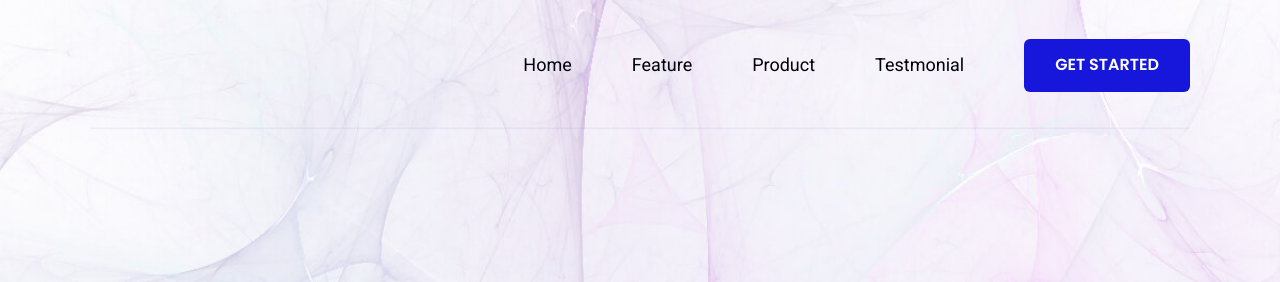
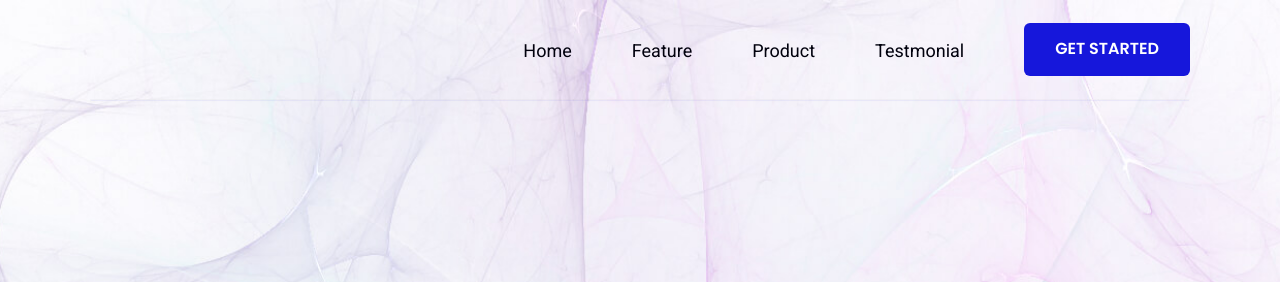
Before and after one commit to FrontEnd-learner/smart-watch-promo, a plain HTML site: page index.html in a window 1280 px wide. Shown: the top 282 px of the page. Drawn offline with Linux system fonts and the light colour scheme.

Commit message:
Change sitenav styles

```diff
--- a/css/style.css
+++ b/css/style.css
@@ -83,12 +83,15 @@ img{
     /* TODO  mulohazali ish shunday qilish yaxshimi yoki keyingi elem.ga padding-top*/
     margin-bottom: 95px; /*o'ylab ko'rish kerak*/
 }
-.sitenav {
+
+.sitenav-wrapper{
     display: flex;
     justify-content: end;
     align-items: center;
+}
+.sitenav {
     padding-top: 39px;
-    padding-bottom: 35px;
+    /* padding-bottom: 35px; */
 }
 .sitenav-list {
     display: flex;
@@ -98,7 +101,9 @@ img{
     margin-right: 60px;
 }
 .sitenav-link {
-    display: inline-block;
+    display: block;
+    padding-bottom: 33px;
+    border-bottom: 3px solid transparent;
     color: var(--accent-color);
     font-family: var(--roboto-font);
     font-size: 18px;
@@ -107,6 +112,7 @@ img{
     transition: all 0.3s ease;
 }
 .sitenav-link:hover{
+    border-bottom: 3px solid #1617DB;
     font-weight: 700;
 }
 .line-divider{
--- a/index.html
+++ b/index.html
@@ -16,6 +16,7 @@
     <!-- HEADER -->
     <header class="header">
         <div class="container">
+            <div class="sitenav-wrapper">
                 <nav class="sitenav">
                     <ul class="sitenav-list">
                         <li class="sitenav-item">
@@ -31,8 +32,9 @@
                             <a class="sitenav-link" href="#testmonial">Testmonial</a>
                         </li>
                     </ul>
+                </nav>
                 <button class="button sitenav-button" type="button">Get Started</button>
-            </nav>
+            </div>
             <hr class="line-divider">
         </div>
 
```
Lines whose indentation alone changed are shown as unchanged.
